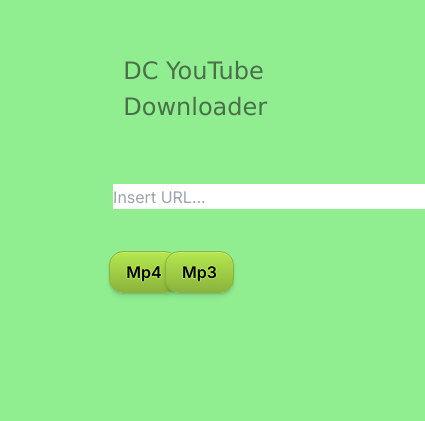
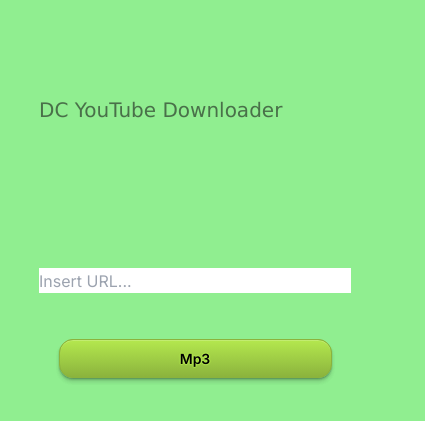
Before and after one commit to Casperstrydom/YouTube-Downloader, a Next.js app: page / in a window 390 px wide. Shown: the part 213-634 px from the top of the page, 425 px wide, since content can reach past the window. Built offline with nearby package versions, Linux system fonts and the light colour scheme.

Commit message:
Updated CSS for better mobile responsiveness

```diff
--- a/src/app/globals.css
+++ b/src/app/globals.css
@@ -37,7 +37,7 @@
   bottom: 40%;
 }
 
-.button-85-2{
+.button-85-2 {
   position: absolute;
   right: 40%;
   bottom: 40%;
@@ -56,7 +56,7 @@
   color: rgba(23, 24, 23, 0.59);
   position: absolute;
   left: 31.6%;
-  right: 31.6;
+  right: 31.6%;
   bottom: 60%;
   font-size: 2rem; /* Use rem for scalability */
 }
@@ -82,7 +82,7 @@
   height: 25px;
   width: 30%; /* Adjust for better scaling */
   position: absolute;
-  left: 29%; /* Center horizontally */
+  left: 35%; /* Center horizontally */
   bottom: 50%;
 }
 
@@ -94,15 +94,22 @@
 /* Media Queries for Responsiveness */
 @media (max-width: 768px) {
   .button-85-1, .button-85-2 {
-    font-size: 1rem; /* Adjust font size for smaller screens */
+    font-size: 0.875rem; /* Adjust font size for smaller screens */
     padding: 8px 16px; /* Adjust padding */
+    left: 15%; /* Adjust positioning */
+    right: 15%; /* Adjust positioning */
+    bottom: 30%; /* Adjust positioning */
   }
 
   .Mp4-1, .subscription-plans {
-    font-size: 1.5rem; /* Adjust font size for smaller screens */
+    font-size: 1.25rem; /* Adjust font size for smaller screens */
+    left: 10%; /* Adjust positioning */
+    right: 10%; /* Adjust positioning */
   }
 
   .input-box {
     width: 80%; /* Adjust width for smaller screens */
+    left: 10%; /* Adjust positioning */
+    bottom: 40%; /* Adjust positioning */
   }
 }
```
